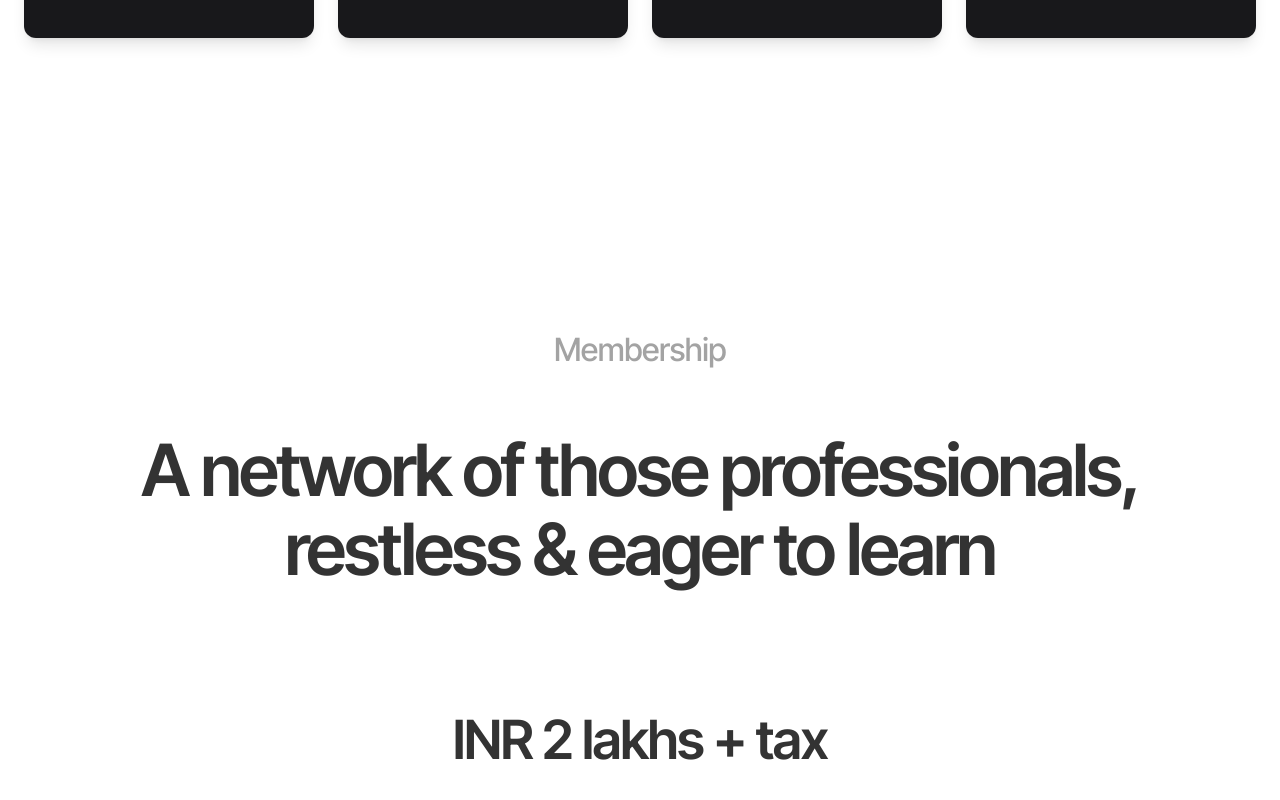
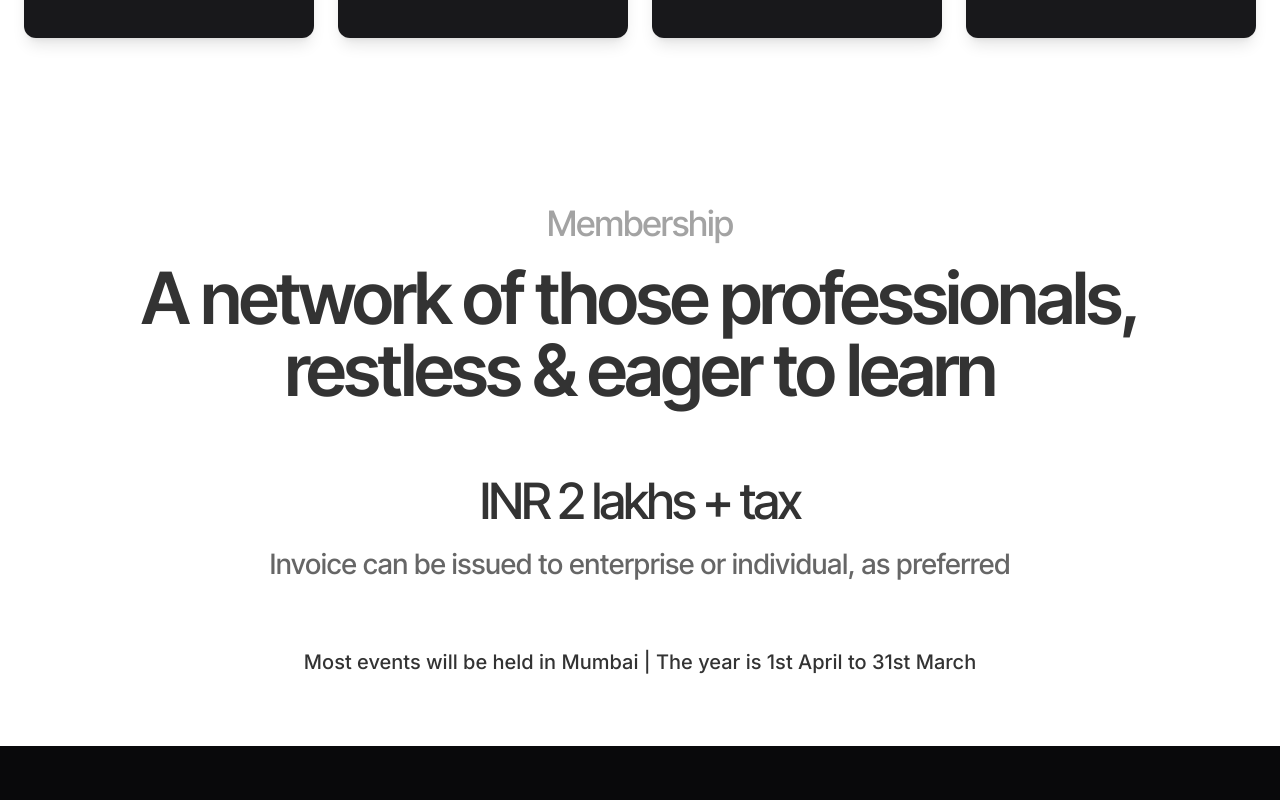
Before and after one commit to SRayyan555/pn, a Next.js app: page / in a window 1280 px wide. Shown: the part 3820-4620 px from the top of the page. Built offline with nearby package versions, Linux system fonts and the light colour scheme.

Commit message:
member ship done

```diff
--- a/app/globals.css
+++ b/app/globals.css
@@ -9,6 +9,7 @@
   --color-background: var(--background);
   --color-foreground: var(--foreground);
   --font-sans: var(--font-inter);
+  --font-inter: var(--font-inter);
   --font-display: var(--font-inter-display);
   --font-mono: var(--font-geist-mono);
 }
--- a/components/Membership.tsx
+++ b/components/Membership.tsx
@@ -1,31 +1,31 @@
 export default function Membership() {
   return (
-    <section id="membership" className="py-32 md:py-48 bg-white flex flex-col items-center text-center">
-      <div className="max-w-[1280px] px-8 flex flex-col gap-10 md:gap-14">
+    <section id="membership" className="py-[70px] bg-white flex flex-col items-center text-center">
+      <div className="max-w-[1280px] px-8 flex flex-col">
         {/* Label */}
-        <span className="font-display font-medium text-[24px] md:text-[32px] text-[#A3A3A3] tracking-[-0.5px]">
+        <span className="font-display font-medium text-[24px] md:text-[35px] text-[#A3A3A3] tracking-[-0.8px] leading-[110%] mb-[20px]">
           Membership
         </span>
 
         {/* Main Heading */}
-        <h2 className="font-display font-semibold text-[42px] md:text-[72px] leading-[110%] tracking-[-1.5px] md:tracking-[-2.6px] text-[#333333] max-w-[1100px] mx-auto">
+        <h2 className="font-display font-semibold text-[42px] md:text-[72px] leading-[100%] tracking-[-1.5px] md:tracking-[-2.6px] text-[#333333] max-w-[1100px] mx-auto mb-[70px]">
           A network of those professionals,<br className="hidden md:block" /> restless & eager to learn
         </h2>
 
         {/* Price and Note */}
-        <div className="mt-8 md:mt-16 flex flex-col gap-4 md:gap-6">
-          <h3 className="font-display font-semibold text-[36px] md:text-[54px] leading-[120%] tracking-[-1px] md:tracking-[-1.5px] text-[#333333]">
+        <div className="flex flex-col gap-4 md:gap-6">
+          <h3 className="font-display font-medium text-[36px] md:text-[50px] leading-[100%] tracking-[-1px] md:tracking-[-2.6px] text-[#333333]">
             INR 2 lakhs + tax
           </h3>
-          <p className="font-sans font-medium text-[20px] md:text-[32px] leading-[130%] text-[#808080] max-w-[850px] mx-auto">
+          <p className="font-display font-medium text-[20px] md:text-[28px] leading-[100%] text-[#666666] max-w-[850px] mx-auto">
             Invoice can be issued to enterprise or individual, as preferred
           </p>
         </div>
 
         {/* Footer info */}
-        <div className="mt-16 md:mt-24">
-          <p className="font-sans font-medium text-[16px] md:text-[20px] text-[#333333] tracking-[0.2px] opacity-80">
-            Most events will be held in Mumbai <span className="mx-2 md:mx-4 text-[#A3A3A3]">|</span> The year is 1st April to 31st March
+        <div className="mt-[70px]">
+          <p className="font-inter font-medium text-[16px] md:text-[20px] text-[#333333] leading-[140%]">
+            Most events will be held in Mumbai <span className=" text-[#333333]">|</span> The year is 1st April to 31st March
           </p>
         </div>
       </div>
```
